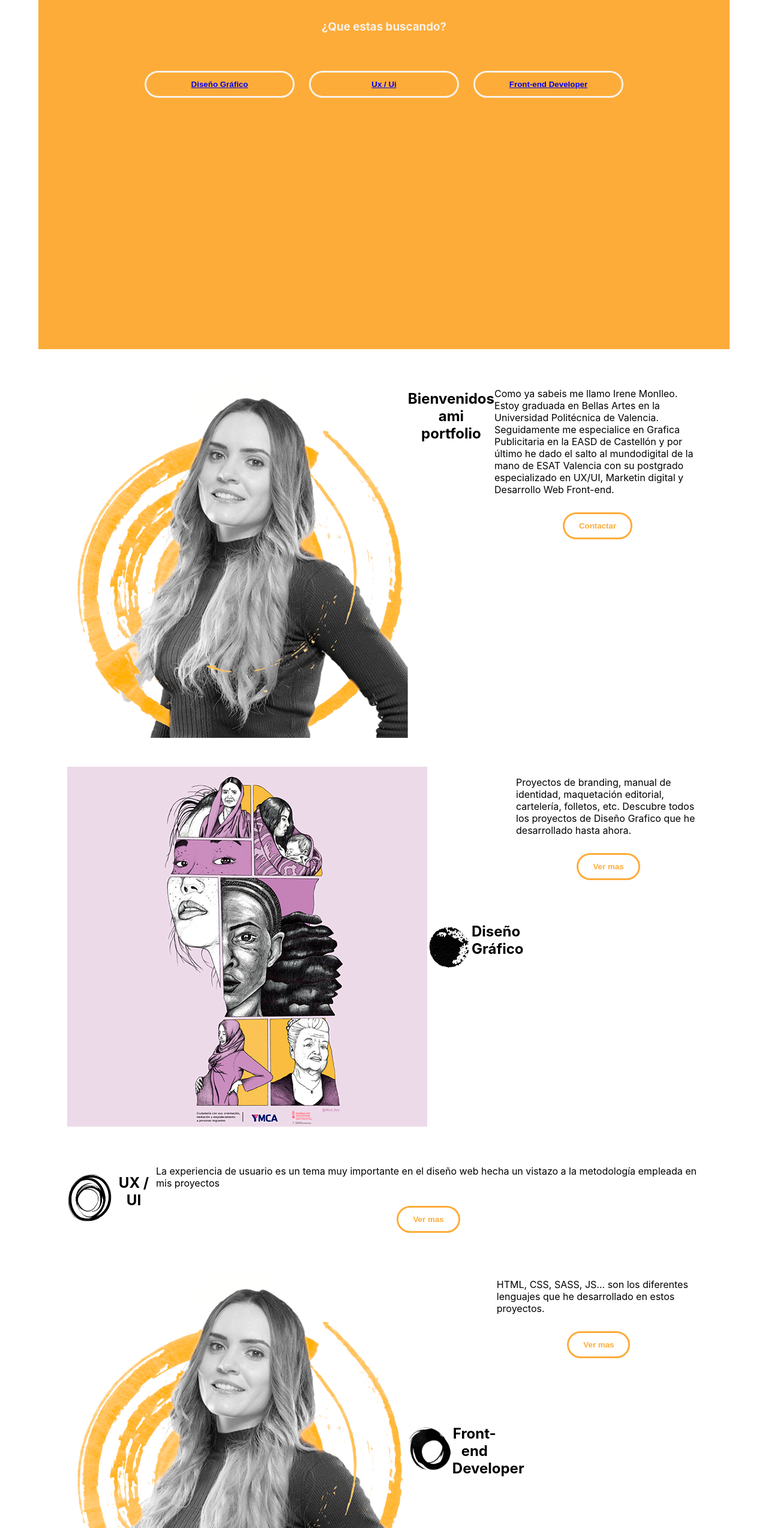
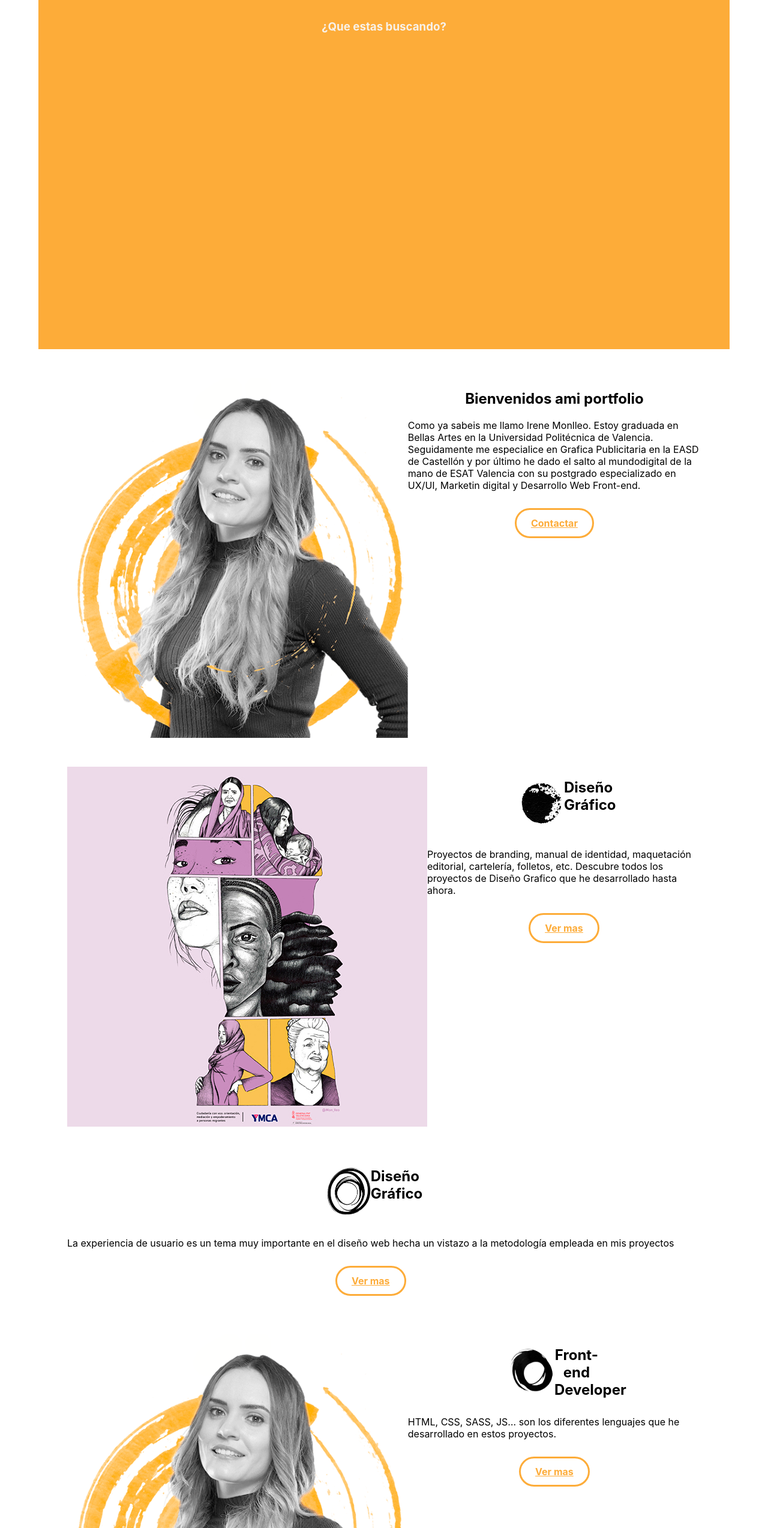
Before and after one commit to IreneMonlleo/Project-Gamma, a React (Create React App) app in the folder react-demo/: page / in a window 1280 px wide. Shown: the part 919-3466 px from the top of the page at 60% size. Built offline with nearby package versions, Linux system fonts and the light colour scheme.

Commit message:
fix, porps.children

```diff
--- a/react-demo/src/App.jsx
+++ b/react-demo/src/App.jsx
@@ -1,6 +1,6 @@
-// import React, { useEffect, useState } from 'react';
+import React, { useEffect, useState } from 'react';
 import { Route, Routes } from 'react-router-dom';
-// import axios from 'axios';
+import axios from 'axios';
 
 import './App.css';
 
@@ -16,14 +16,14 @@ import Project from './page/Project';
 
 function App() {
 
-  // const [info, setInfo] = useState([]);
+  const [info, setInfo] = useState([]);
 
 
 
-  // useEffect(() => {
-  //   axios.get('/jsons/data.json')
-  //     .then(response => setInfo(response.data.results));
-  // }, [])
+  useEffect(() => {
+    axios.get('/jsons/data.json')
+      .then(response => setInfo(response.data.results));
+  }, [])
 
 
   return (
@@ -32,7 +32,7 @@ function App() {
 
       <Routes>
       <Route path='/' element={<Home/>} />
-      <Route path='/grafic' element={<Grafic />} />
+      <Route path='/grafic' element={<Grafic data={info}/>} />
       <Route path='/ux' element={<Ux />} />
       <Route path='/front' element={<Front/>}/>
       <Route path='/:category/:id' element={<Project/>}/>
--- a/react-demo/src/components/Buttons.jsx
+++ b/react-demo/src/components/Buttons.jsx
@@ -1,4 +1,8 @@
+import { Link } from 'react-router-dom';
 import styled from 'styled-components';
+
+
+
 
 const SecondButton = `
     width: 250px;
@@ -16,7 +20,7 @@ const SecondButton = `
 
 `;
 
-export const Button = styled.button`
+export const Button = styled(Link)`
 	cursor: pointer;
 	position: relative;
 	display: inline-block;
--- a/react-demo/src/components/Card/Card.jsx
+++ b/react-demo/src/components/Card/Card.jsx
@@ -3,11 +3,20 @@ import { Button } from '../Buttons';
 import './Card.css';
 
 export default function Card(props) {
+  let img;
+  let children;
+  if (props.children && props.children.length) {
+    const imgIndex = props.children.findIndex(el => el.type === 'img');
+    img = props.children[imgIndex];
 
+    children = [...props.children];
+    children.splice(imgIndex, 1);
+  }
 
   return <article className="card-home">
-     {props.children}
+    {img}
     <div className="card__text">
+      { children || props.children }
       <p className="card__description">{ props.description }</p>
       <Button >{ props.text }</Button>
     </div>
--- a/react-demo/src/page/Grafic.jsx
+++ b/react-demo/src/page/Grafic.jsx
@@ -10,7 +10,8 @@ import logografic from '../img/LogoGrafic.jpg';
 
 
 
-export default  function Grafic() {
+export default  function Grafic(props) {
+    console.log(props.data);
     const description= `Un diseñador es aquel que sabe un poquito de todo, pues cada proyecto es diferente
     y requiere de una investigación y análisis previo. De este modo, podemos encontrar la solución más adecuada.`
 
--- a/react-demo/src/page/Home.jsx
+++ b/react-demo/src/page/Home.jsx
@@ -30,9 +30,9 @@ export default function Home(props) {
           <h3 className="quest">¿Que estas buscando?</h3>
 
           <div className="quest__buttons">
-            <Button type="button" secondary>
-              <Link to ="/Grafic">Diseño Gráfico</Link>
-            </Button>
+
+            {/* <Link type="button" secondary to ="/Grafic">Diseño Gráfico</Link>
+
 
             <Button type="button" secondary>
               <Link to ="/Ux">Ux / Ui</Link>
@@ -40,7 +40,7 @@ export default function Home(props) {
 
             <Button type="button" secondary>
               <Link to ="/Front">Front-end Developer</Link>
-            </Button>
+            </Button> */}
           </div>
 
         </section>
@@ -60,7 +60,7 @@ export default function Home(props) {
         </Card>
 
         <Card text="Ver mas" description="La experiencia de usuario es un tema muy importante en el diseño web hecha un vistazo a la metodología empleada en mis proyectos">
-          <StainTitle img={StainUX} title="UX /" subtitle="UI"></StainTitle>
+          <StainTitle img={StainUX} title="Diseño" subtitle="Gráfico"></StainTitle>
         </Card>
 
         <Card text="Ver mas" description="HTML, CSS, SASS, JS… son los diferentes lenguajes que he desarrollado en estos proyectos.">
--- a/react-demo/src/page/Project.jsx
+++ b/react-demo/src/page/Project.jsx
@@ -1,7 +1,7 @@
-// import { useParams } from "react-router-dom";
+import { useParams } from "react-router-dom";
 
-// import Footer from "../components/Footer/Footer";
-// import Header from "../components/Header/Header";
+import Footer from "../components/Footer/Footer";
+import Header from "../components/Header/Header";
 
 
 
@@ -10,16 +10,17 @@
 
 
 
-// export default  function Project() {
-
-// let params = useParams();
-
-// return (
-    // {info.map((info) =>
-    // <Header title={info.title} secondtitle={info.secondtitle} img={info.stain} description={description}></Header>
 
 
-    // <Footer img={info.logo} ></Footer>
-    //  )}
+export default  function Project(props) {
 
-// )};
+let params = useParams();
+
+const project = props.info.find(project => project.category === params.category && project.id === params.id);
+return (<>
+    <Header title={project.title} secondtitle={project.secondtitle} img={project.stain} description={project.description}></Header>
+
+
+    <Footer img={project.logo} ></Footer>
+    </>
+)};
--- a/react-demo/src/page/Ux.css
+++ b/react-demo/src/page/Ux.css
@@ -1,3 +1,3 @@
-:root{
+.Ux {
     --color-header: #DD723A;
 }
```
